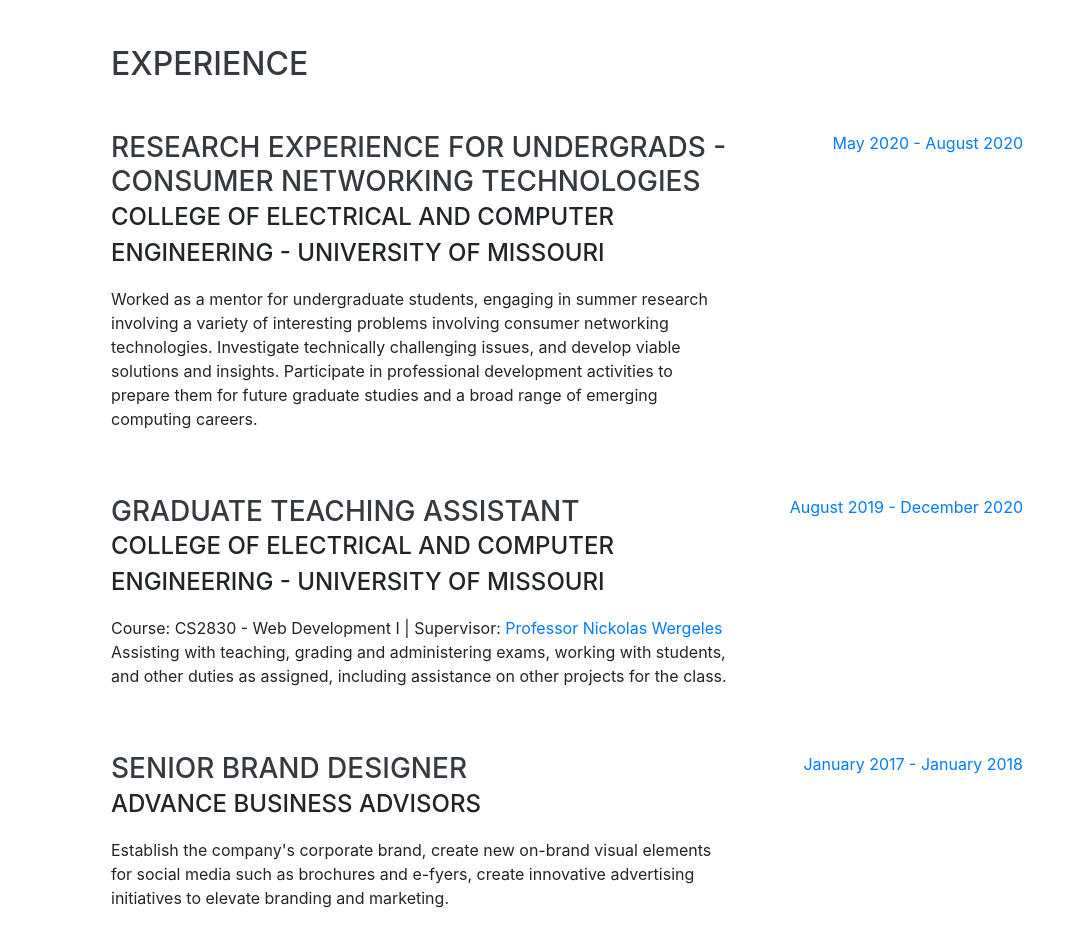
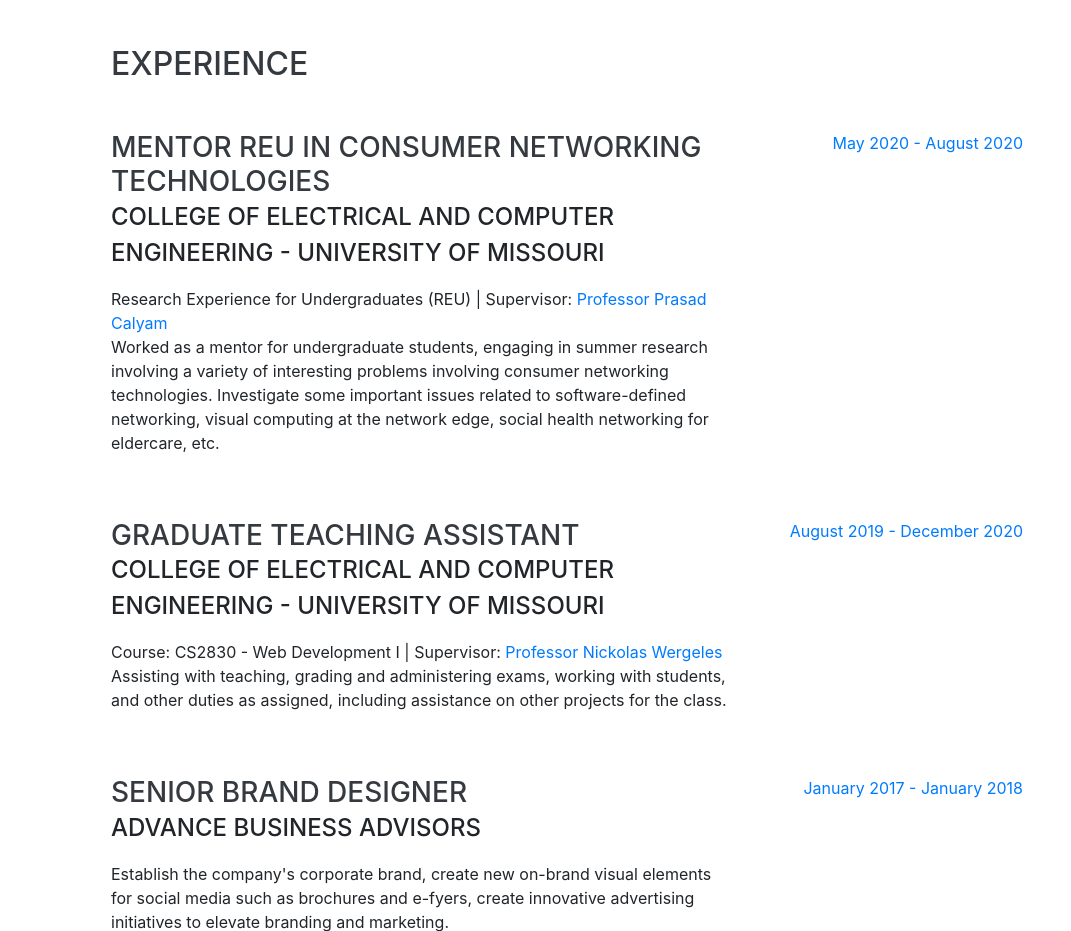
Before and after one commit to alicesquivel/mywebsite, a website with bundled scripts: page index.html in a window 1280 px wide. Shown: the part 804-1735 px from the top of the page, without its empty margins (209-1280 px from the left). Built offline with nearby package versions, Linux system fonts and the light colour scheme; a web font is replaced by a local one.

Commit message:
Add info to REU work

```diff
--- a/index.html
+++ b/index.html
@@ -99,9 +99,10 @@
 
        <div class="resume-item d-flex flex-column flex-md-row justify-content-between mb-5">
           <div class="resume-content">
-            <h3 class="mb-0">Research Experience for Undergrads - Consumer Networking Technologies</h3>
+            <h3 class="mb-0">Mentor REU in Consumer Networking Technologies</h3>
             <div class="subheading mb-3">College of Electrical and Computer Engineering - University of Missouri</div>
-            <p> Worked as a mentor for undergraduate students, engaging in summer research involving a variety of interesting problems involving consumer networking technologies. Investigate technically challenging issues, and develop viable solutions and insights. Participate in professional development activities to prepare them for future graduate studies and a broad range of emerging computing careers.</p>
+             <div>Research Experience for Undergraduates (REU) | Supervisor: <a href="http://faculty.missouri.edu/calyamp/">Professor Prasad Calyam</a></div>
+            <p> Worked as a mentor for undergraduate students, engaging in summer research involving a variety of interesting problems involving consumer networking technologies. Investigate some important issues related to software-defined networking, visual computing at the network edge, social health networking for eldercare, etc.</p>
           </div>
 
           <div class="resume-date text-md-right">
```
